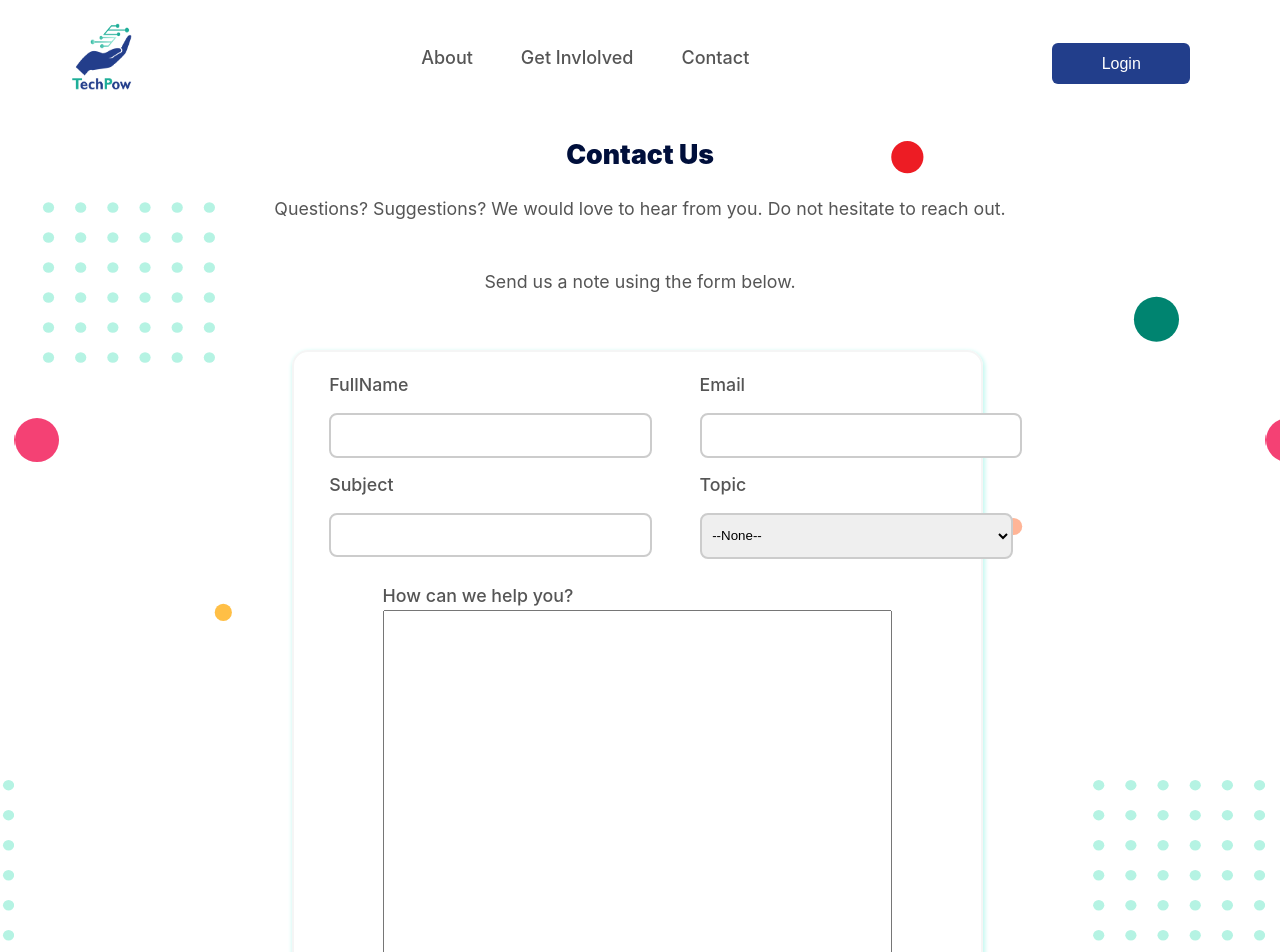
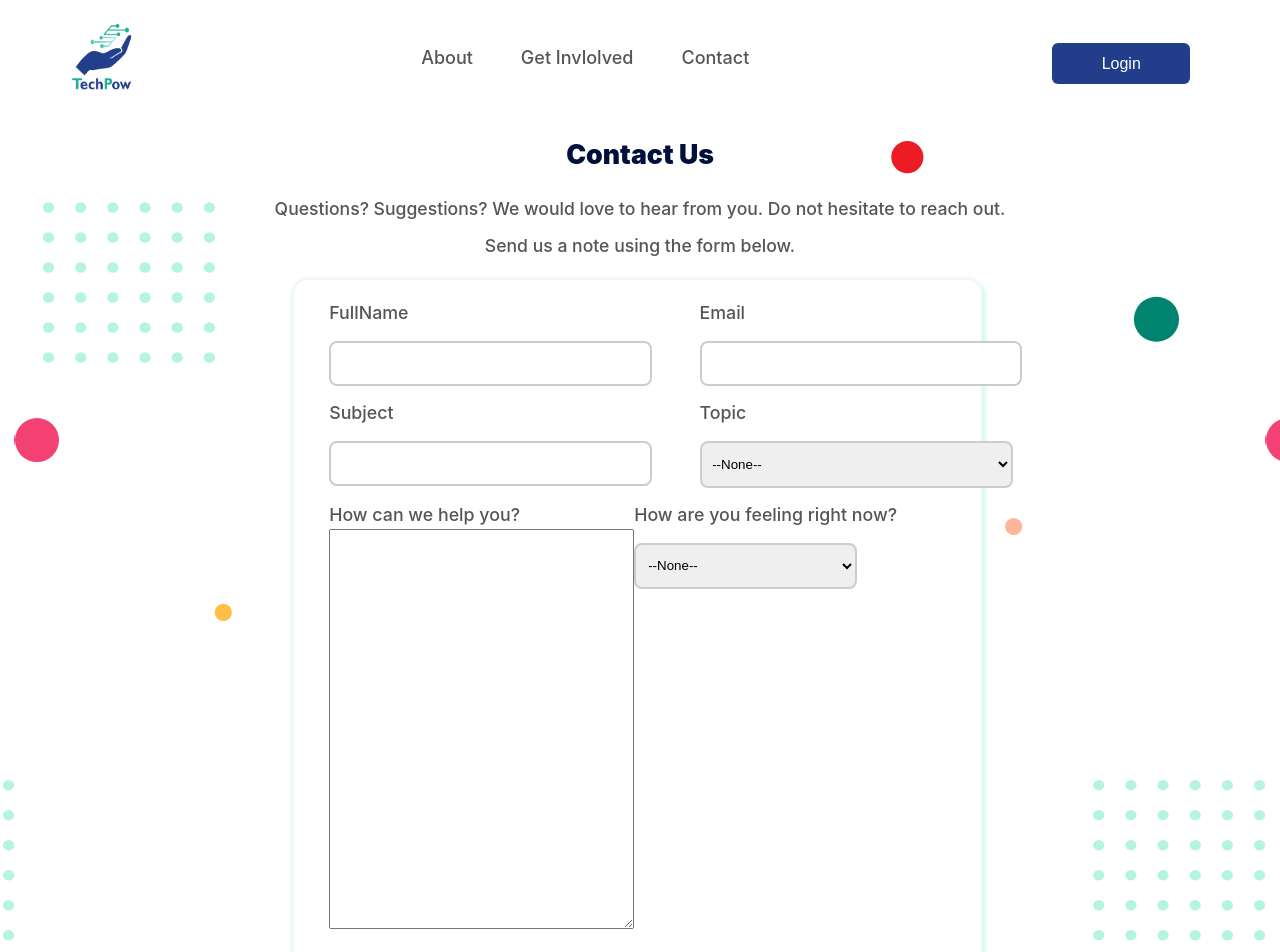
Before and after one commit to Women-Techsters-Fellowship-2021/Group1-FinalProject-TechPow-FrontEnd, a React (Create React App) app: page /Contact in a window 1280 px wide. Shown: the top 952 px of the page. Built offline with nearby package versions, Linux system fonts and the light colour scheme.

Commit message:
styled read more page

```diff
--- a/src/App.js
+++ b/src/App.js
@@ -22,7 +22,7 @@ import Verification from './pages/DoneeApplicationForm/Verification';
 import EmailVerification from './pages/EmailVerification';
 import Donees from './pages/Donees';
 import Searchbox from './components/Searchbox';
-import DoneeProfile from './pages/Donee-Profile';
+import ReadMore from './pages/ReadMore';
 import PrivacyPolicy from './pages/PrivacyPolicy/PrivacyPolicy';
 import TermsOfUse from './pages/PrivacyPolicy/TermsOfUse'
 import GetInvolved from './pages/GetInvolved';
@@ -102,7 +102,7 @@ function App() {
           </Route>
 
           <Route exact path="/donees/:doneeid">
-            <DoneeProfile />
+            <ReadMore />
           </Route>
 
           <Route path="/Searchbox">
--- a/src/components/Donee-card/index.jsx
+++ b/src/components/Donee-card/index.jsx
@@ -16,7 +16,7 @@ function DoneeCard({ donee }) {
                 <div>
                     <img src={donee.imageLink} alt="donee" className="img-donee" />
                     <div className="donee-info">
-                        <h2 className="donee-fullname">{donee.fullName}</h2>
+                        <h2 className="donee-fullname">{donee.firstName}{' '}{donee.lastName}</h2>
                         <p className="grey-text desc">Description</p>
                         <p className="reason">{donee.reasonForApplication}... <span className="green"><strong className="r">Read more</strong></span></p>
                         <div className="item-location">
--- a/src/pages/Contact/index.jsx
+++ b/src/pages/Contact/index.jsx
@@ -37,7 +37,7 @@ function Contact() {
                                         <option value="--None">--None--</option>
                                         <option value="Get Started/About TechPow">Get Started/ About TechPow</option>
                                         <option value="Choosing a donee">Choosing a donee</option>
-                                        <option value="Donstion">Donation</option>
+                                        <option value="Donation">Donation</option>
                                         <option value="Email and Password Problem">Email and Password Problem</option>
                                         <option value="Report a bug and TroubleShooting">Report a bug and TroubleShooting</option>
                                         <option value="Report abuse">Report abuse</option>
@@ -46,9 +46,27 @@ function Contact() {
                                     </select>
                                 </div>
                             </div>
-                            <div className="text-area">
-                                <label for="help">How can we help you?</label>
-                                <textarea name="help" id="help" cols="60" rows="10" className="last-field"></textarea>
+                            <div className="form-box">
+                                <div>
+                                    <label for="help">How can we help you?</label>
+                                    <textarea name="help" id="help" cols="30" rows="10" className="contact-textarea"></textarea>
+                                </div>
+                                <div>
+                                    <label for="topic">How are you feeling right now?</label>
+                                    <select name="feeling" id="feeling" className="form-field" required>
+                                        <option value="--None">--None--</option>
+                                        <option value="Happy">Happy</option>
+                                        <option value="Inspired">Inspired</option>
+                                        <option value="Excited">Excited</option>
+                                        <option value="Confused">Confused</option>
+                                        <option value="Angry">Angry</option>
+                                        <option value="Upset">Upset</option>
+                                        <option value="Worried">Worried</option>
+                                        <option value="Panic">Panic</option>
+                                    </select>
+                                </div>
+                            </div>
+                            <div>
                                 <button type="submit" className="btn-primary last-field help-btn">SEND MESSAGE</button>
                             </div>
                         </form>
--- a/src/pages/Contact/style.css
+++ b/src/pages/Contact/style.css
@@ -5,17 +5,19 @@
     flex-direction: column;
 }
 
+.contact-text {
+    text-align: center;
+}
+
 .contact-text h2 {
     color: var(--clr-primary-400);
 }
 
-.contact-text {
-    text-align: center;
-}
-
 .contact-text p {
-    font-size: 1.1.5rem;
+    font-size: 1.1rem;
+    font-weight: 500;
     color: var(--clr-neutral-200);
+    margin-bottom: -1em;
 }
 
 .third-para {
@@ -52,10 +54,6 @@
 
     #help {
         margin-inline-end: 2em;
-    }
-
-    .last-field {
-        display: flex;
     }
 
     .help-btn {
@@ -119,6 +117,17 @@
 }
 
 .text-area {
+    margin-left: -3em;
     padding-block: 2em;
-    width: 100%;
+    margin-bottom: -5em;
+    width: 50%;
 }
+
+.textarea-flex {
+    display: flex;
+    flex-flow: row wrap;
+}
+
+.contact-textarea {
+    margin-bottom: -5em;
+}
--- a/src/pages/Donee-Profile/index.jsx
+++ b/src/pages/Donee-Profile/index.jsx
@@ -1,74 +1,8 @@
-import { useParams, Link } from 'react-router-dom';
-import { useContext, useRef } from 'react';
-import { AppContext } from '../../components/AppStateProvider';
-import DefaultLayout from '../../components/Layout/DefaultLayout';
+import React from 'react';
 
-//import icons
-import donation from '../../resources/icons/Need.svg';
-import location from '../../resources/icons/Location.svg';
-import shareicon from '../../resources/icons/share-fill.svg';
-
-//import styles
-import './style.css';
-
-
-function DoneeProfile({ key }) {
-    const { state: { donees } } = useContext(AppContext);
-
-    //using params to get the value of a dynamic route parameter
-    const params = useParams();
-    const currentDonee = useRef(
-        donees.find(donee => donee.userId === parseInt(params.doneeid)),
-    );
-
+function DoneeProfile() {
     return (
-        <DefaultLayout>
-            <div className="container">
-                <div className="display-profile">
-                    <div className="fullname">
-                        <h1>{currentDonee.current.fullName}</h1>
-                    </div>
-                    <div className="item-location">
-                        <div>
-                            <img src={donation} alt="" className="small-icon" />
-                            <p className="item">{currentDonee.current.itemNeeded}</p>
-                            </div>
-                        <div>
-                            <img src={location} alt="" className="small-icon" />
-                            <p className="location">{currentDonee.current.country}</p>
-                        </div>
-                    </div>
-                    <div className="flex-display">
-                        <div className="display-image"></div>
-                        <div className="white-card">
-                            <p>Help donate this request</p>
-                            <div className="small-flex-btns">
-                                <Link to="/Home">
-                                    <button className="btn-primary">
-                                        Donate
-                                    </button>
-                                </Link>
-                                <div className="shareIcon">
-                                    <p className="share-text">Share</p>
-                                    <img src={shareicon} alt="" className="extra-small-icon" />
-                                </div>
-                            </div>
-                        </div>
-                    </div>
-
-                    <div className="story-div">
-                        <h1 className="donee-name-story">{currentDonee.current.fullName}'s story</h1>
-                    </div>
-                    <p>{currentDonee.current.fullName}, age 25, is single and has one daughter. She lives at her parent's house.</p>
-                    <p>
-                        She is a hardworking woman who seeks a way to get ahead through her efforts. And so to give the best to her family, she has a shop in her house where she sells provisions. Last year December, she was introduced to tech by a friend. She used her friend's laptop to learn html and that spurred her interest in Software development. Early this year,her friend moved to abuja and she started using her phone to continue her learning on youtube. she developed a one page website using an android IDE app. she came across freecode camp and fell in love with the curriculum but she doesn't have a laptop.
-                    </p>
-                    <p>
-                    {currentDonee.current.fullName} needs a laptop to complete her training software development at freecode camp. she dreams of improving the conditions in her home.
-                    </p>
-                </div>
-            </div>
-        </DefaultLayout>
+        <div>This is the donee profile page</div>
     );
 }
 
--- /dev/null
+++ b/src/pages/ReadMore/index.jsx
@@ -0,0 +1,76 @@
+import { useParams, Link } from 'react-router-dom';
+import { useContext, useRef } from 'react';
+import { AppContext } from '../../components/AppStateProvider';
+import DefaultLayout from '../../components/Layout/DefaultLayout';
+
+//import icons
+import donation from '../../resources/icons/Need.svg';
+import location from '../../resources/icons/Location.svg';
+import shareicon from '../../resources/icons/share-fill.svg';
+
+//import styles
+import './style.css';
+
+
+function ReadMore({ key }) {
+    const { state: { donees } } = useContext(AppContext);
+
+    //using params to get the value of a dynamic route parameter
+    const params = useParams();
+    const currentDonee = useRef(
+        donees.find(donee => donee.userId === params.doneeid),
+    );
+
+    return (
+        <DefaultLayout>
+            <div className="container">
+                <div className="display-profile">
+                    <div className="fullname">
+                        <h1>{currentDonee.current.firstName}{' '}{currentDonee.current.lastName}</h1>
+                    </div>
+                    <div className="item-location">
+                        <div>
+                            <img src={donation} alt="" className="small-icon" />
+                            <p className="item">{currentDonee.current.itemNeeded}</p>
+                            </div>
+                        <div>
+                            <img src={location} alt="" className="small-icon" />
+                            <p className="location">{currentDonee.current.country}</p>
+                        </div>
+                    </div>
+                    <div className="flex-display">
+                        <div className="display-image"><img src={currentDonee.current.imageLink} alt={currentDonee.current.firstName} /></div>
+                        <div className="white-card form-container">
+                            <p>Help donate this request</p>
+                            <div className="small-flex-btns">
+                                <Link to="/Home">
+                                    <button className="btn-primary">
+                                        Donate
+                                    </button>
+                                </Link>
+                                <div className="shareIcon">
+                                    <p className="share-text">Share</p>
+                                    <img src={shareicon} alt="" className="extra-small-icon" />
+                                </div>
+                            </div>
+                        </div>
+                    </div>
+
+                    <div className="story-div">
+                        <h1 className="donee-name-story">{currentDonee.current.firstName}'s story</h1>
+                    </div>
+                    <p>{currentDonee.current.reasonForApplication}</p>
+                    {/* <p>{currentDonee.current.fullName}, age 25, is single and has one daughter. She lives at her parent's house.</p>
+                    <p>
+                        She is a hardworking woman who seeks a way to get ahead through her efforts. And so to give the best to her family, she has a shop in her house where she sells provisions. Last year December, she was introduced to tech by a friend. She used her friend's laptop to learn html and that spurred her interest in Software development. Early this year,her friend moved to abuja and she started using her phone to continue her learning on youtube. she developed a one page website using an android IDE app. she came across freecode camp and fell in love with the curriculum but she doesn't have a laptop.
+                    </p>
+                    <p>
+                    {currentDonee.current.fullName} needs a laptop to complete her training software development at freecode camp. she dreams of improving the conditions in her home.
+                    </p> */}
+                </div>
+            </div>
+        </DefaultLayout>
+    );
+}
+
+export default ReadMore;
--- /dev/null
+++ b/src/pages/ReadMore/style.css
@@ -0,0 +1,39 @@
+.display-profile {
+    margin-top: 2em;
+    color: var(--clr-primary-400);
+    height: 100%;
+}
+
+.flex-display {
+    display: flex;
+}
+
+.display-image {
+    flex-basis: 70%;
+}
+
+.display-image img {
+    width: 100%;
+    max-width: 50rem;
+}
+
+.white-card {
+    margin-block-end: 0;
+    cursor: pointer;
+    max-width: 22em;
+}
+
+.white-card p{
+    color: var(--clr-primary-400);
+    text-align: center;
+    font-weight: 500;
+}
+
+.small-flex-btns {
+    display: flex;
+    justify-content: space-around;
+}
+
+.story-div {
+    margin: 2em 0 -1em;
+}
```
